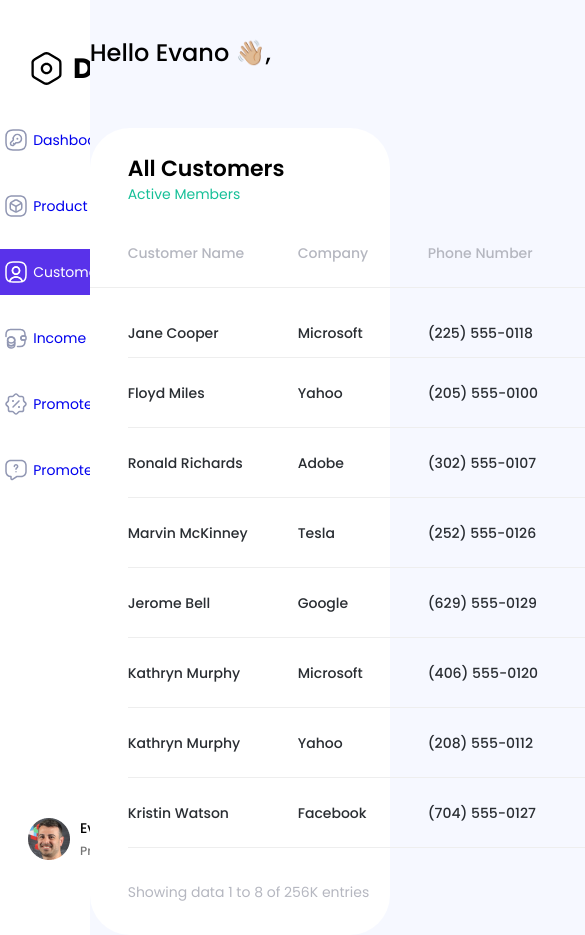
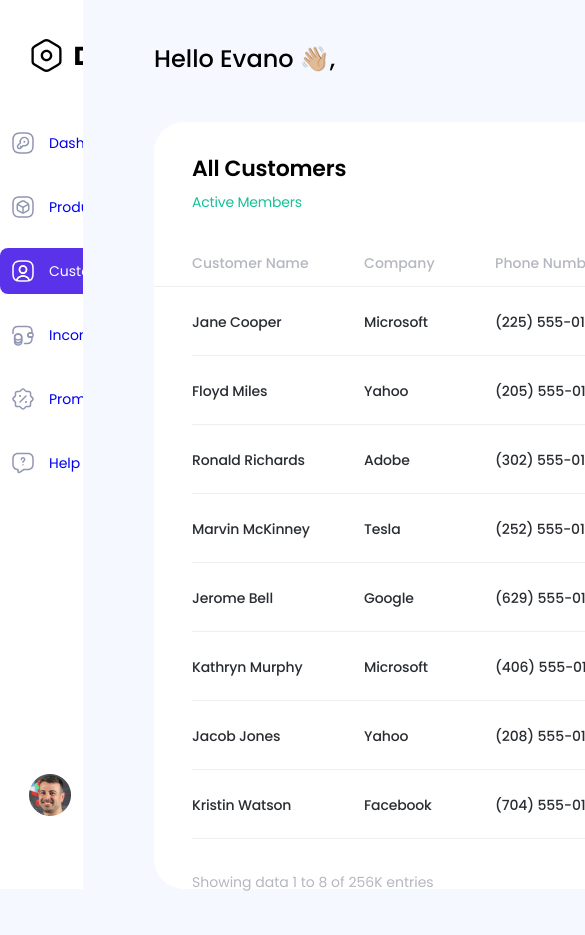
Before and after one commit to Alex-DeveloperFS/test_work-LAYOUT-, a website: page index.html in a window 390 px wide. Shown: the top 935 px of the page, 585 px wide, since content can reach past the window. After the commit the page ends 907 px from the top, so only its background shows below. Drawn offline with Linux system fonts and the light colour scheme.

Commit message:
no responsiv commit

```diff
--- a/index.html
+++ b/index.html
@@ -42,7 +42,7 @@
             <img class="menu-item__image" src="image/product-square.svg" alt="image">
             <a class="menu-item__link" href="#">Product</a>
           </div>
-          <p>></p>
+          <p class="menu-item__arrow">></p>
         </div>
 
         <div class="menu-item active">
@@ -50,7 +50,7 @@
             <img class="menu-item__image" src="image/user-square%201.svg" alt="image">
             <a class="menu-item__link active" href="#">Customers</a>
           </div>
-          <p class="menu-item__object">></p>
+          <p class="menu-item__arrow active">></p>
         </div>
 
         <div class="menu-item">
@@ -58,7 +58,7 @@
             <img class="menu-item__image" src="image/wallet-money%202.svg" alt="image">
             <a class="menu-item__link" href="#">Income</a>
           </div>
-          <p>></p>
+          <p class="menu-item__arrow">></p>
         </div>
 
         <div class="menu-item">
@@ -66,15 +66,15 @@
             <img class="menu-item__image" src="image/discount-shape%201.svg" alt="image">
             <a class="menu-item__link" href="#">Promote</a>
           </div>
-          <p>></p>
+          <p class="menu-item__arrow">></p>
         </div>
 
         <div class="menu-item">
           <div class="menu-item__content">
             <img class="menu-item__image" src="image/message-question%201.svg" alt="image">
-            <a class="menu-item__link" href="#">Promote</a>
+            <a class="menu-item__link" href="#">Help</a>
           </div>
-          <p>></p>
+          <p class="menu-item__arrow">></p>
         </div>
       </div>
     </div>
@@ -98,7 +98,6 @@
     <h2 class="right-container__title">Hello Evano 👋🏼,</h2>
 
     <div class="table">
-
       <div class="table__header">
 
         <div class="table__title">
@@ -140,7 +139,7 @@
         <p class="table__item email-2">floyd@yahoo.com</p>
         <p class="table__item country-2">Kiribati</p>
         <div class="table__item">
-          <p class="status-2 status-inactive">Active</p>
+          <p class="status-2 status-inactive">Inactive</p>
         </div>
       </div>
 
@@ -189,7 +188,7 @@
       </div>
 
       <div class="table__list-7">
-        <p class="table__item name-7">Kathryn Murphy</p>
+        <p class="table__item name-7">Jacob Jones</p>
         <p class="table__item company-7">Yahoo</p>
         <p class="table__item number-7">(208) 555-0112</p>
         <p class="table__item email-7">jacob@yahoo.com</p>
--- a/src/scss/container-left/_logo.scss
+++ b/src/scss/container-left/_logo.scss
@@ -7,7 +7,7 @@
   &__items {
     display: flex;
     align-items: center;
-    margin-top: 36px;
+    margin-top: 25px;
     margin-left: 28px;
   }
 
@@ -17,11 +17,14 @@
 
   &__text {
     font-family: $font-family;
-    margin-left: 8px;
+    margin-left: 8.4px;
+    margin-top: 18px;
+    font-size: 26px;
+    letter-spacing: 0.08px;
   }
 
   &__span {
-    font-size: 12px;
+    font-size: 10px;
     margin-top: 10px;
     margin-left: 4px;
     color: #838383;
--- a/src/scss/container-left/_menu.scss
+++ b/src/scss/container-left/_menu.scss
@@ -11,11 +11,9 @@
     max-width: 250px;
     display: flex;
     flex-direction: column;
-    gap: 20px;
+    gap: 18px;
+    margin-top: 9px;
   }
-
-
-
 
   &-item {
     display: flex;
@@ -24,42 +22,43 @@
     align-items: center;
     height: 46px;
     width: 250px;
-    padding-right: 20px;
+    padding-right: 13px;
+    padding-left: 11px;
+    border-radius: 7px;
+
 
     &__content {
       display: flex;
       align-items: center;
-      gap: 5px;
+      gap: 14px;
     }
 
-    &__object {
-      color: $color-white;
+    &__arrow {
+      color: #9197B3;
+      margin-right: -2px;
+      font-size: 17px;
+      font-weight: 500;
+
+      &.active {
+        color: $color-white;
+      }
     }
 
-    &__image {
-
-    }
 
     &__link {
-
       text-decoration: none;
 
-
       &.active {
-
         color: $color-white;
       }
-
     }
 
     &.active {
       background-color: #5932EA;
       width: 250px;
       padding-left: 11px;
-      padding-right: 8px;
-      margin-left: -11px;
-      border-radius: 7px;
-
+      padding-right: 13px;
+      border-radius: 8px;
     }
   }
 }
--- a/src/scss/container-left/_messsage.scss
+++ b/src/scss/container-left/_messsage.scss
@@ -3,13 +3,14 @@
 
 .message {
   grid-area: massage-container;
-  margin-left: 28px;
+  margin-left: 29px;
+  margin-top: -4px;
 
 
   &-item {
     display: flex;
     align-items: center;
-    gap: 10px;
+    gap: 12px;
 
     &__image {
       width: 42px;
@@ -20,7 +21,8 @@
     &__content {
       display: flex;
       flex-direction: column;
-      gap: 10px;
+      gap: 7px;
+      margin-top: 1px;
     }
 
 
--- a/src/scss/container-right/_container-right.scss
+++ b/src/scss/container-right/_container-right.scss
@@ -6,29 +6,28 @@
 .right-container {
   display: grid;
   grid-template-columns: 1fr;
-  grid-template-rows: 77px 1fr;
+  grid-template-rows: 10% 90%;
   gap: 0;
   grid-template-areas:
-    "right-container__text right-container__text right-container__text right-container__text"
-    "table table table table ";
+    "right-container__text"
+    "table";
   grid-area: right-container;
   background-color: $color-bg-container;
-  max-width: 968px;
-  margin: 0 auto;
+  width: 100%;
 
   &__title {
     grid-area: right-container__text;
-    margin-top: 41px;
     font-size: 24px;
     font-weight: 500;
-
+    margin-top: 47px;
+    margin-left: 71px;
   }
 }
 
 .table {
   display: grid;
   grid-template-columns: $grid-columns;
-  grid-template-rows: 90px repeat(9, 70px) 87px;
+  grid-template-rows: 96px repeat(9, 69px) 68px;
   grid-auto-flow: row;
   grid-template-areas:
     "table__header table__header table__header table__header table__header table__header"
@@ -43,11 +42,13 @@
     "table__list-8 table__list-8 table__list-8 table__list-8 table__list-8 table__list-8"
     "page-entries page-entries page-entries page-number page-number page-number";
   grid-area: table;
-  border-radius: 40px;
+  border-radius: 30px;
   max-height: 812px;
   max-width: 968px;
   background-color: $color-white;
-  margin-top: 51px;
+  margin-top: 33px;
+  margin-left: 71px;
+
 }
 
 .table {
@@ -67,18 +68,20 @@
     display: flex;
     flex-direction: column;
     padding-left: 38px;
-    padding-top: 30px;
+    padding-top: 36px;
 
     &--text-1 {
       font-size: 22px;
       font-weight: 600;
+      letter-spacing: -0.2px;
     }
 
     &--text-2 {
       font-size: 14px;
       font-weight: 400;
-      padding-top: 7px;
+      padding-top: 15px;
       color: #16C098;
+      letter-spacing: -0.2px;
     }
   }
 
@@ -88,6 +91,7 @@
     font-size: 14px;
     color: $color-text-item;
     font-weight: 500;
+    letter-spacing: -0.15px;
 
   }
 
@@ -98,13 +102,15 @@
     align-items: center;
     padding-right: 54px;
     position: relative;
+    margin-top: 36px;
 
     &--input {
       border: none;
       outline: none;
       width: 216px;
       height: 38px;
-      padding: 0 37px;
+      padding-left: 41px;
+      padding-bottom: 6px;
       font-size: 12px;
       font-weight: 400;
       color: #B5B7C0;
@@ -114,11 +120,11 @@
 
     &--image {
       position: absolute;
-      right: 245px;
-      top: 50%;
       transform: translateY(-50%);
-      width: 20px;
-      height: 20px;
+      top: 45%;
+      right: 236px;
+      height: 25px;
+      width: 25px;
     }
   }
 }
@@ -128,12 +134,15 @@
   align-items: center;
   justify-content: center;
   border: 2px solid #00B087;
-  border-radius: 5px;
+  border-radius: 4px;
   background-color: rgba(22, 192, 152, 0.38);
   color: #008767;
   font-size: 12px;
+  font-weight: 500;
   width: 80px;
   height: 29px;
+  letter-spacing: 1px;
+
 
 }
 
@@ -142,12 +151,14 @@
   align-items: center;
   justify-content: center;
   border: 2px solid #DF0404;
-  border-radius: 5px;
+  border-radius: 4px;
   background-color: #FFC5C5;
   color: #DF0404;
   font-size: 12px;
+  font-weight: 500;
   width: 80px;
   height: 29px;
+  letter-spacing: 1px;
 }
 
 .page-entries {
@@ -155,9 +166,11 @@
   display: flex;
   align-items: center;
   margin-left: 38px;
+  margin-top: 18px;
 
   &__text {
     color: $color-text-filter;
+
   }
 }
 
@@ -170,7 +183,9 @@
 
   &__list {
     display: flex;
-    gap: 10px;
+    gap: 9px;
+    margin-top: 19px;
+
 
   }
 
@@ -184,7 +199,7 @@
     color: #404B52;
     font-size: 12px;
     width: 26px;
-    height: 26px;
+    height: 24px;
 
     &-active {
       display: flex;
--- a/src/scss/container-right/_filter.scss
+++ b/src/scss/container-right/_filter.scss
@@ -12,6 +12,7 @@
   border-bottom: 1px solid #EEEEEE;
   padding-left: 38px;
   padding-right: 40px;
+  margin-top: 22px;
 
   &--item {
     display: flex;
--- a/src/scss/container-right/groups/_list-1.scss
+++ b/src/scss/container-right/groups/_list-1.scss
@@ -8,8 +8,8 @@
   grid-template-areas:
     "name-1 company-1 number-1 email-1 country-1 status-1";
   grid-area: table__list-1;
-  @extend %table-items
-
+  @extend %table-items;
+  margin-top: -10px;
 }
 
 .name-1 {
--- a/src/scss/container-right/groups/_list-2.scss
+++ b/src/scss/container-right/groups/_list-2.scss
@@ -8,7 +8,8 @@
   grid-template-areas:
     "name-2 company-2 number-2 email-2 country-2 status-2";
   grid-area: table__list-2;
-  @extend %table-items
+  @extend %table-items;
+  margin-top: 2px;
 }
 
 .name-2 {
--- a/src/scss/container-right/groups/_list-3.scss
+++ b/src/scss/container-right/groups/_list-3.scss
@@ -8,7 +8,8 @@
   grid-template-areas:
     "name-3 company-3 number-3 email-3 country-3 status-3";
   grid-area: table__list-3;
-  @extend %table-items
+  @extend %table-items;
+  margin-top: 2px;
 }
 
 .name-3 {
--- a/src/scss/container-right/groups/_list-4.scss
+++ b/src/scss/container-right/groups/_list-4.scss
@@ -8,7 +8,8 @@
   grid-template-areas:
     "name-4 company-4 number-4 email-4 country-4 status-4";
   grid-area: table__list-4;
-  @extend %table-items
+  @extend %table-items;
+  margin-top: 2px;
 }
 
 .name-4 {
--- a/src/scss/container-right/groups/_list-5.scss
+++ b/src/scss/container-right/groups/_list-5.scss
@@ -8,7 +8,8 @@
   grid-template-areas:
     "name-5 company-5 number-5 email-5 country-5 status-5";
   grid-area: table__list-5;
-  @extend %table-items
+  @extend %table-items;
+  margin-top: 2px;
 }
 
 .name-5 {
--- a/src/scss/container-right/groups/_list-6.scss
+++ b/src/scss/container-right/groups/_list-6.scss
@@ -8,7 +8,8 @@
   grid-template-areas:
     "name-6 company-6 number-6 email-6 country-6 status-6";
   grid-area: table__list-6;
-  @extend %table-items
+  @extend %table-items;
+  margin-top: 2px;
 }
 
 .name-6 {
--- a/src/scss/container-right/groups/_list-7.scss
+++ b/src/scss/container-right/groups/_list-7.scss
@@ -8,7 +8,8 @@
   grid-template-areas:
     "name-7 company-7 number-7 email-7 country-7 status-7";
   grid-area: table__list-7;
-  @extend %table-items
+  @extend %table-items;
+  margin-top: 2px;
 }
 
 .name-7 {
--- a/src/scss/container-right/groups/_list-8.scss
+++ b/src/scss/container-right/groups/_list-8.scss
@@ -8,7 +8,8 @@
   grid-template-areas:
     "name-8 company-8 number-8 email-8 country-8 status-8";
   grid-area: table__list-8;
-  @extend %table-items
+  @extend %table-items;
+  margin-top: 2px;
 }
 
 .name-8 {
--- a/src/scss/presets/_variables.scss
+++ b/src/scss/presets/_variables.scss
@@ -3,7 +3,7 @@ $font-size: 14px;
 
 //$grid: 178px 150px 150px 220px 170px 100px;
 
-$grid-columns: minmax(170px, auto) minmax(130px, auto) minmax(158px, auto) minmax(200px, auto) minmax(140px, auto) minmax(130px, auto);
+$grid-columns: minmax(172px, auto) minmax(131px, auto) minmax(156px, auto) minmax(207px, auto) minmax(140px, auto) minmax(162px, auto);
 $grid-rows: 90px repeat(9, 70px) 87px;
 
 $container-primary: 1440px;
--- a/src/scss/style.scss
+++ b/src/scss/style.scss
@@ -19,7 +19,7 @@ html {
 
 .container {
   display: grid;
-  grid-template-columns:  23% 77%;
+  grid-template-columns:  21.3% 78.7%;
   grid-template-rows: 1fr;
   grid-auto-columns: 1fr;
   grid-auto-rows: 1fr;
```
Also changed, not shown: assets/css/style.css.
